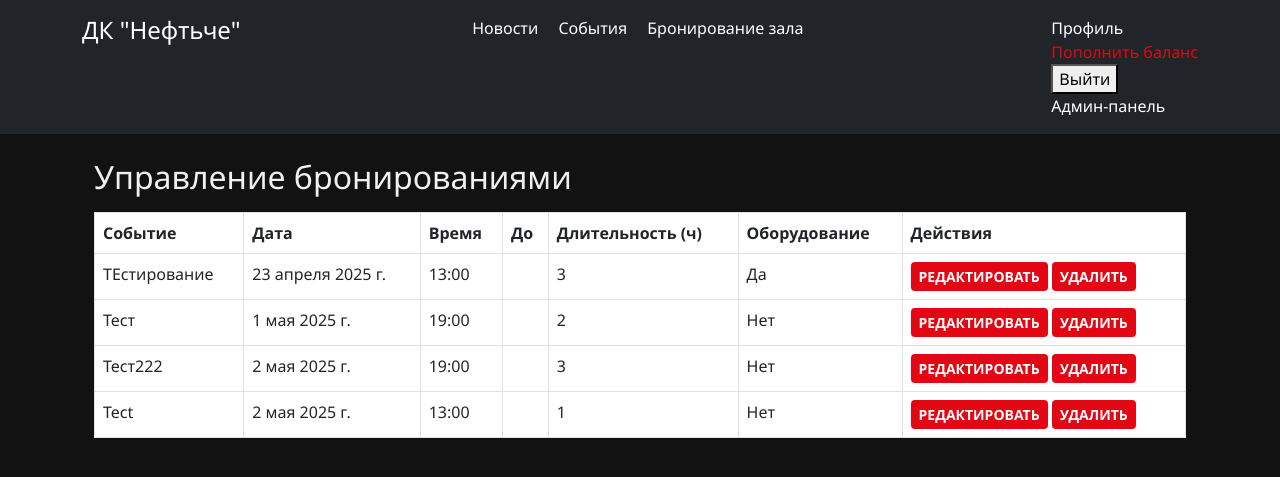
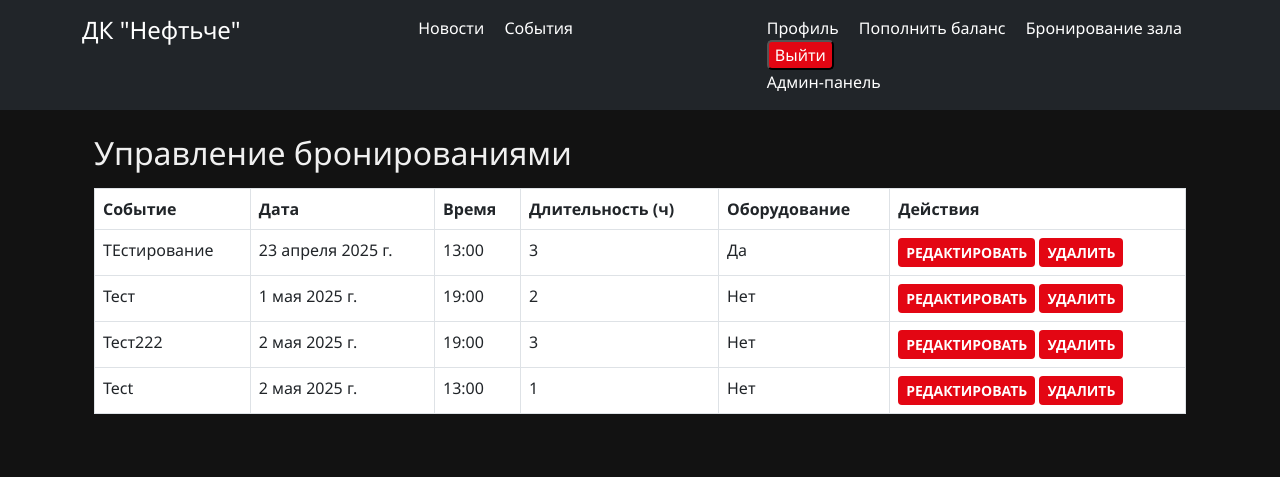
Before and after one commit to Arc3228/dk, a Django app: page /hall-bookings/ in a window 1280 px wide. Shown: the top 477 px of the page. Run offline with Django 5.2, Linux system fonts and the light colour scheme; a user stored in the database is signed in; data comes from the database, SQL or seed files in the repository; both versions use the stored data as it was after the commit.

Commit message:
Стили

```diff
--- a/PythonProject1/neftche/main/static/main/css/style.css
+++ b/PythonProject1/neftche/main/static/main/css/style.css
@@ -53,3 +53,9 @@ a:hover {
 .form-control::placeholder {
     color: #888;
 }
+
+.logout_btn {
+    border-radius: 5px;
+    background-color: #e30613;
+    color: white;
+}
--- a/PythonProject1/neftche/main/templates/main/base.html
+++ b/PythonProject1/neftche/main/templates/main/base.html
@@ -15,23 +15,23 @@
             <a href="/" class="text-white text-decoration-none h4">ДК "Нефтьче"</a>
             <nav>
                 <a href="{% url 'news_list' %}" class="text-white me-3">Новости</a>
-                <a href="/events" class="text-white me-3">События</a>
-                <a href="{% url 'book_hall' %}" class="text-white me-3">Бронирование зала</a>
+                <a href="{% url 'events_list' %}" class="text-white me-3">События</a>
             </nav>
-            <nav>
+            <nav class="">
                 {% if user.is_authenticated %}
-                <a class="nav-link" href="{% url 'profile' %}">Профиль</a>
-                <a href="{% url 'top_up_balance' %}">Пополнить баланс</a>
+                <a class="text-white me-3" href="{% url 'profile' %}">Профиль</a>
+                <a class="text-white me-3" href="{% url 'top_up_balance' %}">Пополнить баланс</a>
+                <a class="text-white me-3" href="{% url 'book_hall' %}">Бронирование зала</a>
                 <form action="{% url 'logout' %}" method="post">
                 {% csrf_token %}
-                    <button type="submit">Выйти</button>
+                    <button class="logout_btn" type="submit">Выйти</button>
                 </form>
                 {% else %}
                 <a href="{% url 'register' %}" class="text-white me-3">Зарегистрироваться</a>
                 <a href="{% url 'login' %}" class="text-white">Войти</a>
                 {% endif %}
                 {% if user.is_superuser %}
-                <a href="{% url 'admin_panel' %}" class="text-white">Админ-панель</a>
+                <a  href="{% url 'admin_panel' %}" class="text-white">Админ-панель</a>
                 {% endif %}
             </nav>
         </div>
--- a/PythonProject1/neftche/main/templates/main/hall_bookings.html
+++ b/PythonProject1/neftche/main/templates/main/hall_bookings.html
@@ -9,7 +9,6 @@
                 <th>Событие</th>
                 <th>Дата</th>
                 <th>Время</th>
-                <th>До</th>
                 <th>Длительность (ч)</th>
                 <th>Оборудование</th>
                 <th>Действия</th>
@@ -21,17 +20,6 @@
                 <td>{{ booking.event_name }}</td>
                 <td>{{ booking.date }}</td>
                 <td>{{ booking.time|time:"H:i" }}</td>
-                <td>
-                    {% with booking.date|date:"Y-m-d" as d %}
-                        {% with booking.time|date:"H:i" as t %}
-                            {% with booking.duration|floatformat:0 as dur %}
-                                {% with booking.time|add:"0"|date:"U"|add:dur|date:"H:i" as end_time %}
-                                    {{ end_time }}
-                                {% endwith %}
-                            {% endwith %}
-                        {% endwith %}
-                    {% endwith %}
-                </td>
                 <td>{{ booking.duration }}</td>
                 <td>
                     {{ booking.check_oborydovanie|yesno:"Да,Нет" }}
--- a/PythonProject1/neftche/main/views.py
+++ b/PythonProject1/neftche/main/views.py
@@ -5,7 +5,7 @@ from django.shortcuts import render, get_object_or_404, redirect
 from . import forms
 from .forms import NewsForm, SignUpForm, LoginForm, EventsForm, TicketPurchaseForm, BalanceTopUpForm, HallBookingForm
 from django.contrib import messages
-from .models import Circle, News, Events, Ticket, HallBooking
+from .models import News, Events, Ticket, HallBooking
 from django.contrib.auth.decorators import login_required
 from django.contrib.admin.views.decorators import staff_member_required
 
```
Also changed, not shown: PythonProject1/neftche/db.sqlite3.
